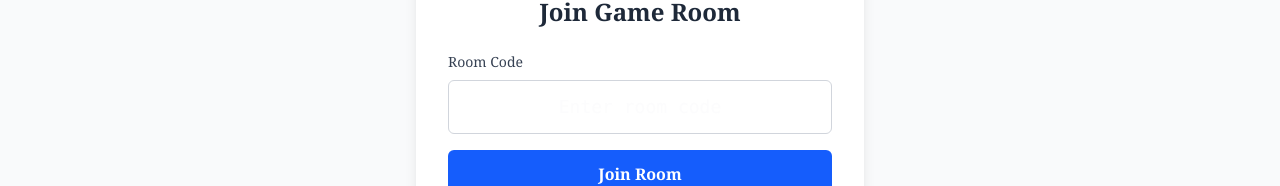
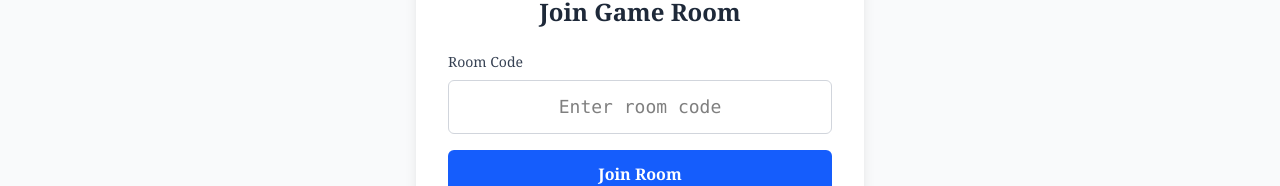
Before and after one commit to TepuSG/Lyrical-Lords, a Next.js app: page /Landing in a window 1280 px wide. Shown: the part 436-622 px from the top of the page. Built offline with nearby package versions, Linux system fonts and the light colour scheme.

Commit message:
Updated page.tsx line 45
Changed input text color to black for visibility purposes.

```diff
--- a/app/Landing/page.tsx
+++ b/app/Landing/page.tsx
@@ -42,7 +42,7 @@
               value={roomCode}
               onChange={(e) => setRoomCode(e.target.value.toUpperCase())}
               placeholder="Enter room code"
-              className="w-full px-4 py-3 border border-gray-300 rounded-md focus:outline-none focus:ring-2 focus:ring-blue-500 focus:border-transparent text-center text-lg font-mono"
+              className="w-full px-4 py-3 border border-gray-300 rounded-md focus:outline-none focus:ring-2 focus:ring-blue-500 focus:border-transparent text-center text-lg font-mono text-black"
               maxLength={6}
               required
             />
```
